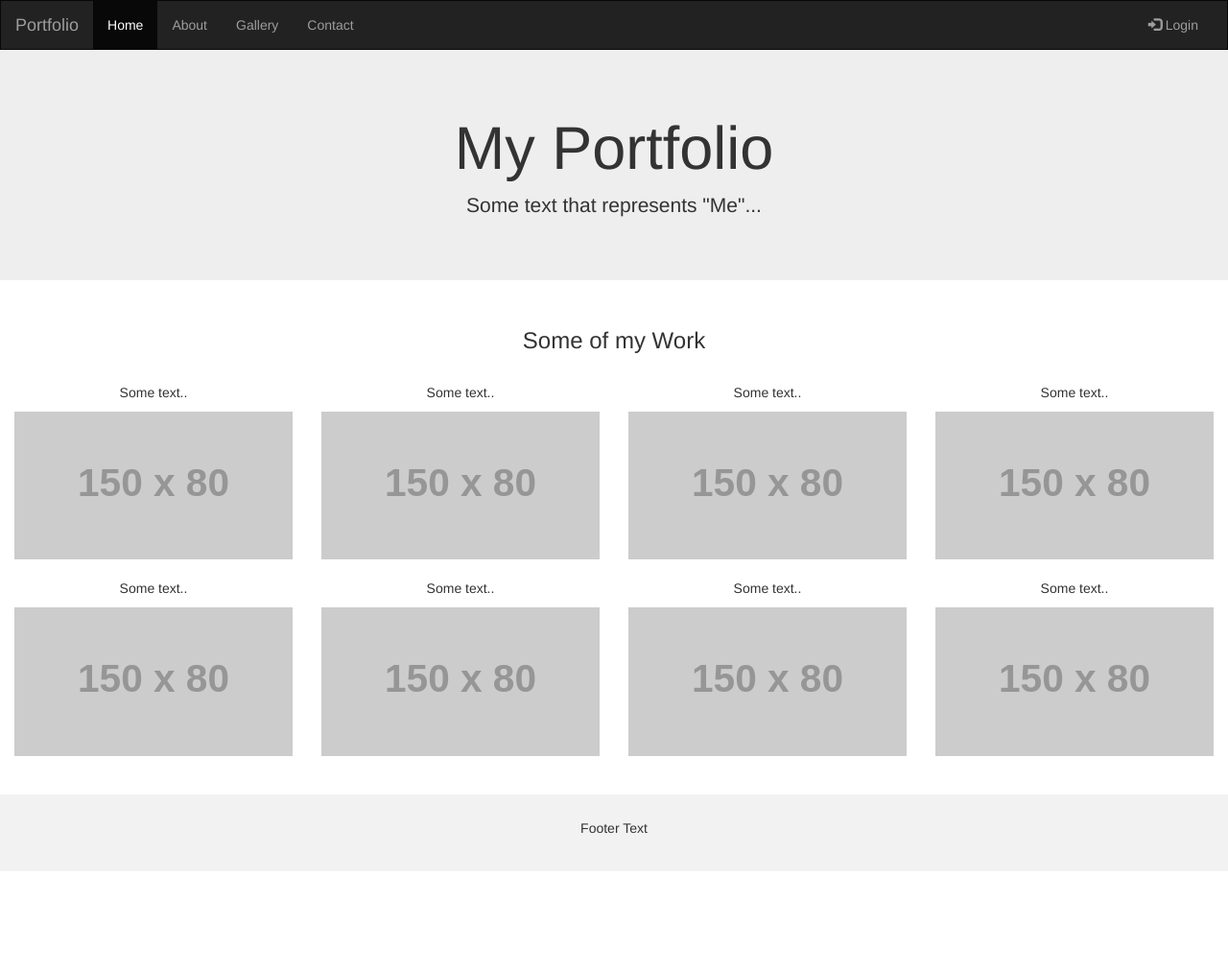
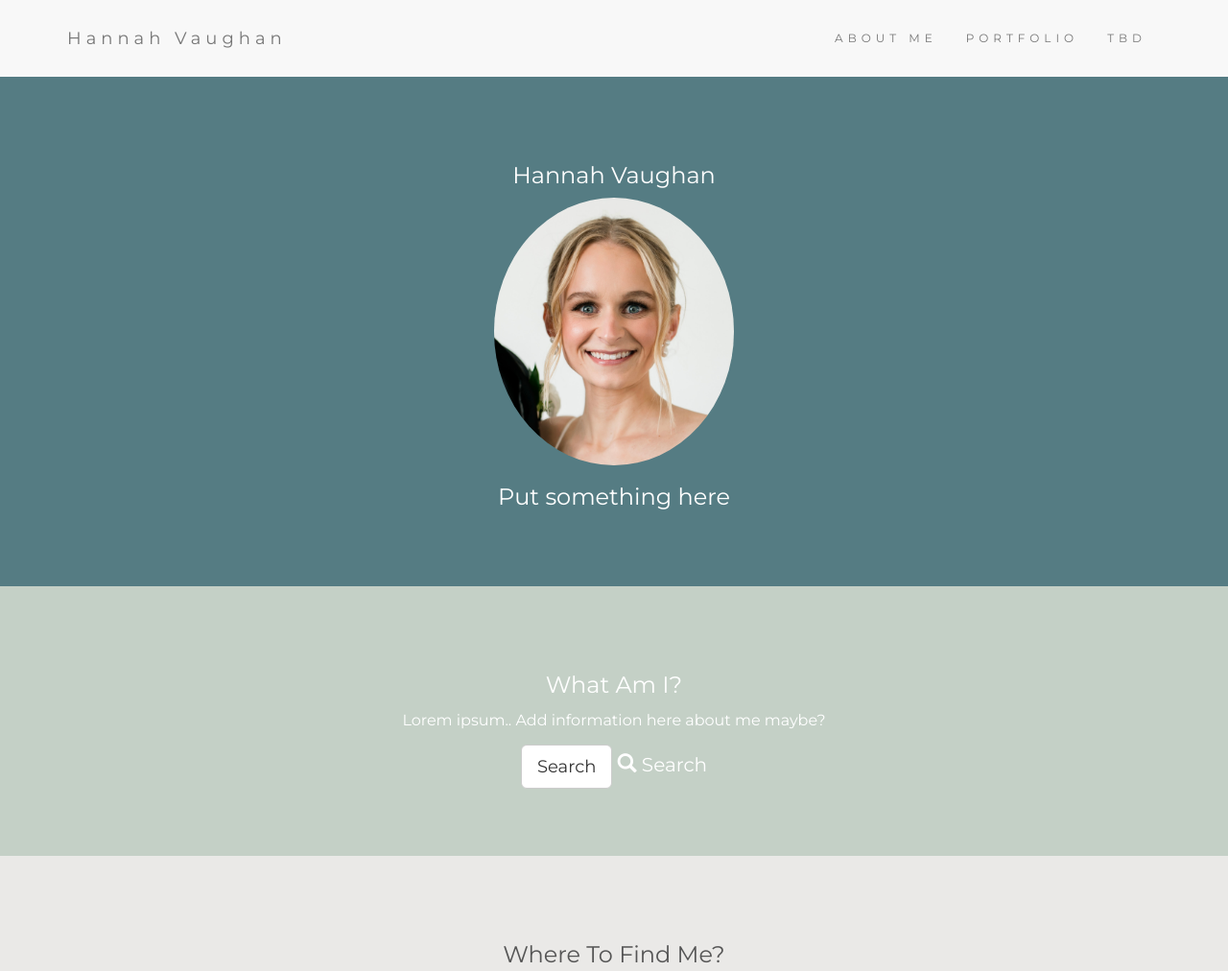
Before and after one commit to hannahsvaughan/Portfolio, a plain HTML site: page index.html in a window 1280 px wide. Shown: the top 1012 px of the page at 96% size. Before the commit the page ends 908 px from the top, so only its background shows below. Drawn offline with nearby package versions, Linux system fonts and the light colour scheme; placeholder pictures from the web are drawn by us.

Commit message:
initial layout and styling updates

```diff
--- a/assets/style.css
+++ b/assets/style.css
@@ -0,0 +1,52 @@
+body {
+    font: 20px "Montserrat", sans-serif;
+    line-height: 1.8;
+    color: #f5f6f7;
+  }
+
+p {
+    font-size: 16px;}
+
+.container-fluid {
+    padding-top: 70px;
+    padding-bottom: 70px;
+  }
+
+.img-circle {
+    height:20%;
+    width:20%;
+    object-fit:contain;
+}
+
+.bg-1 {
+    background-color: #557C83; /* dark grey */
+    color: #ffffff;
+  }
+  .bg-2 {
+  background-color: #C4D0C6; /* Dark Blue */
+  color: #ffffff;
+}
+
+.bg-3 {
+  background-color: #EAE9E7;
+  color: #555555;
+}
+
+.navbar {
+    padding-top: 15px;
+    padding-bottom: 15px;
+    border: 0;
+    border-radius: 0;
+    margin-bottom: 0;
+    font-size: 12px;
+    letter-spacing: 5px;
+  }
+
+  .navbar-nav li a:hover {
+    color: #1abc9c !important;
+  }
+
+  .bg-4 {
+    background-color: #2f2f2f;
+    color: #ffffff;
+  }
--- a/index.html
+++ b/index.html
@@ -1,105 +1,80 @@
 <!DOCTYPE html>
 <html lang="en">
 <head>
-  <title>Bootstrap Example</title>
+  <title>Hannah Vaughan's Portfolio</title>
   <meta charset="utf-8">
   <meta name="viewport" content="width=device-width, initial-scale=1">
   <link rel="stylesheet" href="https://maxcdn.bootstrapcdn.com/bootstrap/3.4.1/css/bootstrap.min.css">
-  <script src="https://ajax.googleapis.com/ajax/libs/jquery/3.6.1/jquery.min.js"></script>
+  <!-- Google Font  -->
+  <link href="https://fonts.googleapis.com/css?family=Montserrat" rel="stylesheet">
+  <script src="https://ajax.googleapis.com/ajax/libs/jquery/3.5.1/jquery.min.js"></script>
   <script src="https://maxcdn.bootstrapcdn.com/bootstrap/3.4.1/js/bootstrap.min.js"></script>
-  <style>
-    /* Remove the navbar's default margin-bottom and rounded borders */
-    .navbar {
-      margin-bottom: 0;
-      border-radius: 0;
-    }
+  <link href="./assets/style.css" rel="stylesheet" type="text/css"/>
+</head>
 
-    /* Add a gray background color and some padding to the footer */
-    footer {
-      background-color: #f2f2f2;
-      padding: 25px;
-    }
-  </style>
-</head>
-<body>
-
-<nav class="navbar navbar-inverse">
-  <div class="container-fluid">
+<!-- NavBar -->
+<nav class="navbar navbar-default ">
+    <div class="container">
       <div class="navbar-header">
         <button type="button" class="navbar-toggle" data-toggle="collapse" data-target="#myNavbar">
           <span class="icon-bar"></span>
           <span class="icon-bar"></span>
           <span class="icon-bar"></span>
         </button>
-      <a class="navbar-brand" href="#">Portfolio</a>
+        <a class="navbar-brand" href="#">Hannah Vaughan</a>
       </div>
       <div class="collapse navbar-collapse" id="myNavbar">
-      <ul class="nav navbar-nav">
-        <li class="active"><a href="#">Home</a></li>
-        <li><a href="#">About</a></li>
-        <li><a href="#">Gallery</a></li>
-        <li><a href="#">Contact</a></li>
-      </ul>
         <ul class="nav navbar-nav navbar-right">
-        <li><a href="#"><span class="glyphicon glyphicon-log-in"></span> Login</a></li>
+          <li><a href="#">ABOUT ME</a></li>
+          <li><a href="#">PORTFOLIO</a></li>
+          <li><a href="#">TBD</a></li>
         </ul>
       </div>
     </div>
   </nav>
 
-<div class="jumbotron">
-  <div class="container text-center">
-    <h1>My Portfolio</h1>
-    <p>Some text that represents "Me"...</p>
+
+<body>
+    <!-- Section 1 -->
+<div class="container-fluid bg-1 text-center">
+<h3>Hannah Vaughan</h3>
+<img src="./assets/images/IMG_2881.JPG" class="img-responsive img-circle" style="display:inline" alt="Profile Picture">
+<h3>Put something here</h3>
+</div>
+
+
+    <!-- Section 2 -->
+<div class="container-fluid bg-2 text-center">
+    <h3>What Am I?</h3>
+    <p>Lorem ipsum.. Add information here about me maybe? </p>
+    <a href="#" class="btn btn-default btn-lg">Search</a>
+        <span class="glyphicon glyphicon-search"></span> Search
+  </div>
+
+  <!-- Section 3 - add cover photos for project examples -->
+  <div class="container-fluid bg-3 text-center">
+    <h3>Where To Find Me?</h3>
+    <div class="row">
+        <div class="col-sm-4">
+            <p>Lorem ipsum..</p>
+            <img src="./assets/images/placeholder-800x423.gif" class="img-responsive" style="width:100%" alt="Image">
+        </div>
+        <div class="col-sm-4">
+            <p>Lorem ipsum..</p>
+            <img src="./assets/images/placeholder-800x423.gif" class="img-responsive" style="width:100%"alt="Image">
+          </div>
+        <div class="col-sm-4">
+            <p>Lorem ipsum..</p>
+            <img src="./assets/images/placeholder-800x423.gif" class="img-responsive" style="width:100%" alt="Image">
+        </div>
     </div>
   </div>
 
-<div class="container-fluid bg-3 text-center">
-  <h3>Some of my Work</h3><br>
-  <div class="row">
-    <div class="col-sm-3">
-      <p>Some text..</p>
-      <img src="https://placehold.it/150x80?text=IMAGE" class="img-responsive" style="width:100%" alt="Image">
-    </div>
-    <div class="col-sm-3">
-      <p>Some text..</p>
-      <img src="https://placehold.it/150x80?text=IMAGE" class="img-responsive" style="width:100%" alt="Image">
-    </div>
-    <div class="col-sm-3">
-      <p>Some text..</p>
-      <img src="https://placehold.it/150x80?text=IMAGE" class="img-responsive" style="width:100%" alt="Image">
-    </div>
-    <div class="col-sm-3">
-      <p>Some text..</p>
-      <img src="https://placehold.it/150x80?text=IMAGE" class="img-responsive" style="width:100%" alt="Image">
-    </div>
-  </div>
-</div><br>
+</body>
 
-<div class="container-fluid bg-3 text-center">
-  <div class="row">
-    <div class="col-sm-3">
-      <p>Some text..</p>
-      <img src="https://placehold.it/150x80?text=IMAGE" class="img-responsive" style="width:100%" alt="Image">
-    </div>
-    <div class="col-sm-3">
-      <p>Some text..</p>
-      <img src="https://placehold.it/150x80?text=IMAGE" class="img-responsive" style="width:100%" alt="Image">
-    </div>
-    <div class="col-sm-3">
-      <p>Some text..</p>
-      <img src="https://placehold.it/150x80?text=IMAGE" class="img-responsive" style="width:100%" alt="Image">
-    </div>
-    <div class="col-sm-3">
-      <p>Some text..</p>
-      <img src="https://placehold.it/150x80?text=IMAGE" class="img-responsive" style="width:100%" alt="Image">
-    </div>
-  </div>
-</div><br><br>
-
-<footer class="container-fluid text-center">
-  <p>Footer Text</p>
+<!-- FOOTER -->
+<footer class="container-fluid bg-4 text-center">
+    <p>Bootstrap Theme Made By <a href="https://www.w3schools.com">www.w3schools.com</a></p>
 </footer>
 
-</body>
 </html>
```
Also changed, not shown: assets/images/IMG_2881.JPG (added), assets/images/placeholder-800x423.gif (added), 2 other files. Lines whose indentation alone changed are shown as unchanged.
